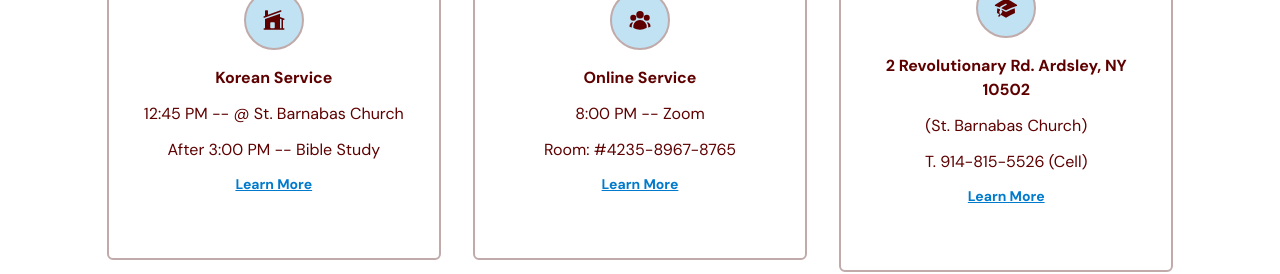
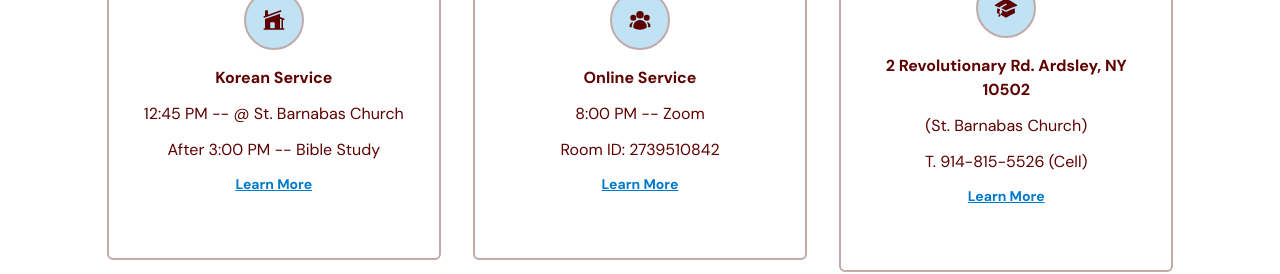
Before and after one commit to Youkwhan/new-grace-church, a React (Vite) app: page / in a window 1280 px wide. Shown: the part 1140-1414 px from the top of the page. Built offline with nearby package versions, Linux system fonts and the light colour scheme.

Commit message:
Update formsubmit address verification

```diff
--- a/src/scenes/about/index.tsx
+++ b/src/scenes/about/index.tsx
@@ -20,7 +20,7 @@ const cards: Array<CardType> = [
     icon: <UserGroupIcon className="h-6 w-6" />,
     title: "Wednesdays",
     description: "Online Service",
-    info: "8:00 PM -- Zoom\nRoom: #4235-8967-8765",
+    info: "8:00 PM -- Zoom\nRoom ID: 2739510842",
   },
   {
     icon: <AcademicCapIcon className="h-6 w-6" />,
--- a/src/scenes/contactUs/index.tsx
+++ b/src/scenes/contactUs/index.tsx
@@ -66,7 +66,7 @@ function ContactUs({ setSelectedPage }: Props) {
             <form
               target="_blank"
               onSubmit={onSubmit}
-              action="https://formsubmit.co/Youkwhan@gmail.com"
+              action="https://formsubmit.co/4d78b507f492e0b44e7ec8b1594989c6"
               method="POST"
             >
               <input
```
